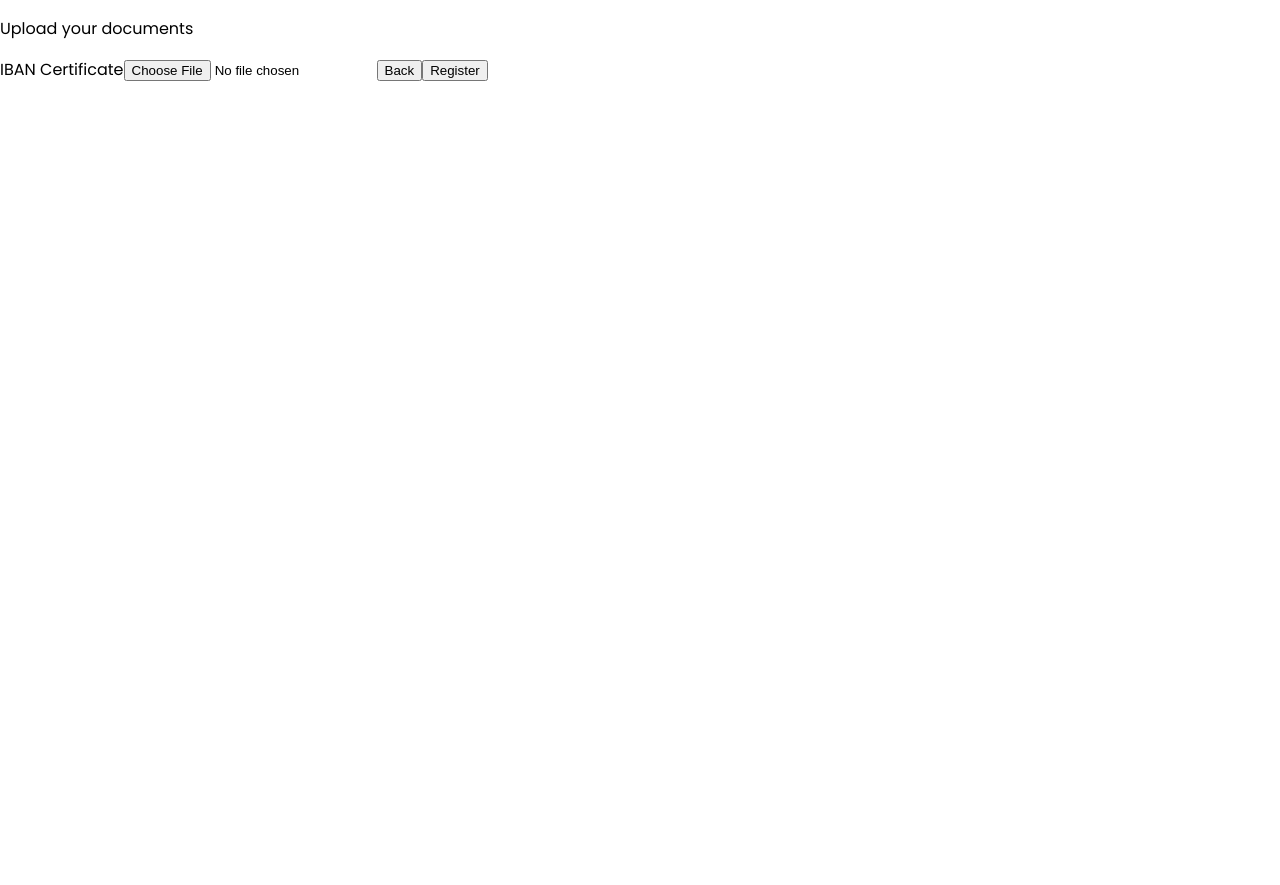
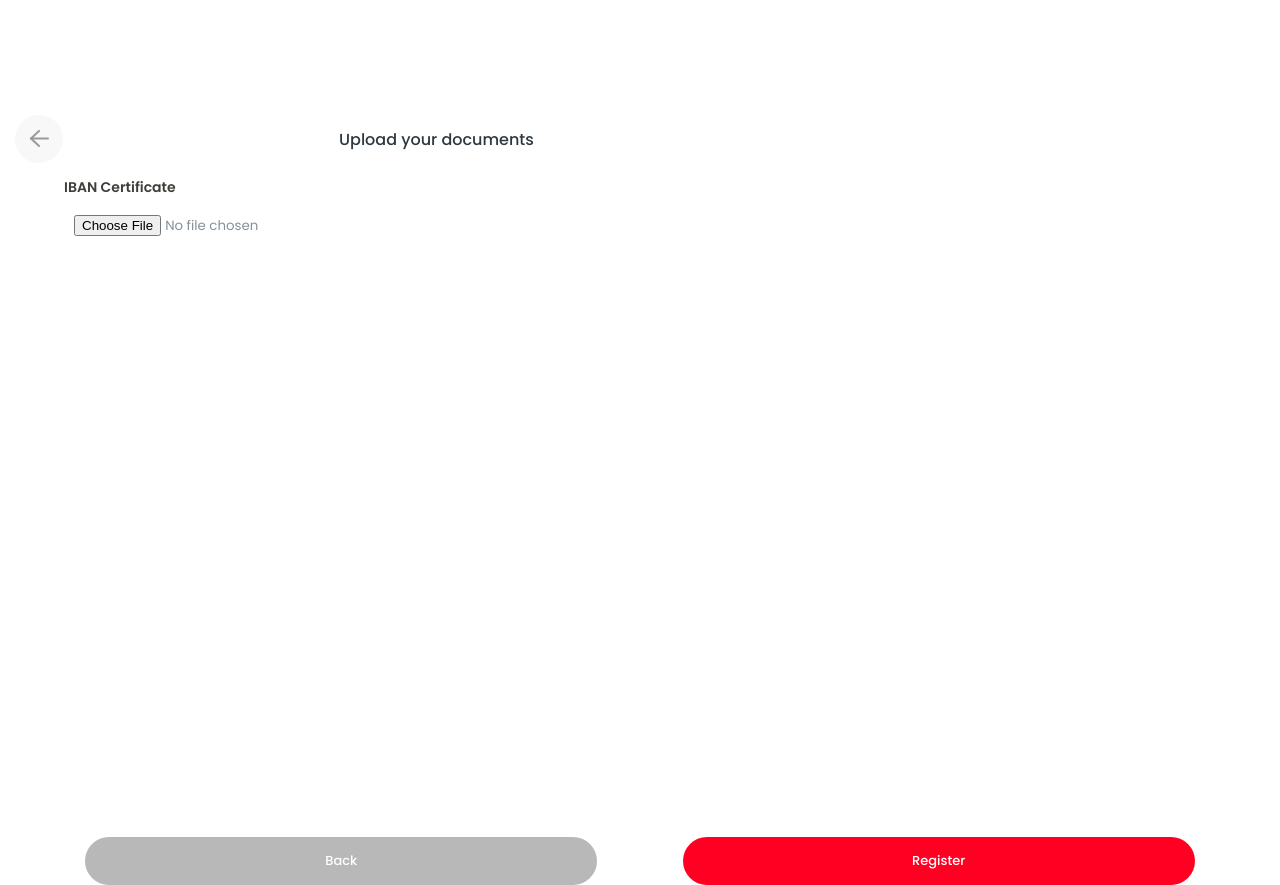
Before and after one commit to hussainmohd03/mazad-frontend, a React (Vite) app: page /verification in a window 1280 px wide. Before the commit the page ends 816 px from the top, so only its background shows below. Built offline with nearby package versions, Linux system fonts and the light colour scheme; no server answers; sample sign-in values are in the browser's storage.

Commit message:
verification pages styled

```diff
--- a/src/App.css
+++ b/src/App.css
@@ -383,6 +383,9 @@ input[type='text'] {
   height: 6vh;
   background-color: #ff0022;
   color: white;
+  font-weight: 450;
+  font-family: 'Poppins', sans-serif !important;
+  font-size: 13px;
 }
 
 .action-button:disabled {
@@ -2291,7 +2294,7 @@ input::-webkit-inner-spin-button {
 
 .sell-with-us-container {
   display: grid;
-  grid-template-rows: 4fr 1fr 1fr 1fr 1fr 1fr;
+  grid-template-rows: 4fr 1fr auto 1fr 1fr 1fr;
   height: 100vh;
   overflow-y: hidden;
 }
@@ -2300,8 +2303,15 @@ input::-webkit-inner-spin-button {
   height: 15%;
 }
 
+.feature h4 {
+  font-weight: 400;
+  margin-top: 0px;
+}
+
 .banner {
-  background-color: rgb(153, 148, 148);
+  background-image: url('/design-images/sell_page_image.png');
+  background-size: contain;
+  background-repeat: no-repeat;
   height: 100%;
 }
 
@@ -2315,6 +2325,7 @@ input::-webkit-inner-spin-button {
   justify-content: center;
   left: auto;
   align-items: center;
+  margin-top: 0px;
 }
 
 .ctn-action button {
@@ -2326,13 +2337,12 @@ input::-webkit-inner-spin-button {
 }
 .feature {
   display: flex;
-  justify-content: center;
   margin-left: 5%;
   align-items: center;
 }
 
 .sell-with-us-container h3 {
-  margin-left: 5%;
+  margin: 0 0 0 5%;
 }
 .feature p {
   margin-left: 5%;
@@ -2454,3 +2464,46 @@ input::-webkit-inner-spin-button {
   color: #303940;
   margin-left: 7%;
 }
+
+.sell-with-us-container h3 {
+  font-weight: 450;
+}
+
+.verification-page {
+  height: 100vh;
+  display: grid;
+  grid-template-rows: 1fr 11fr;
+}
+
+.button-sell-val-page {
+  margin-top:600px;
+  display: flex;
+  align-items: center;
+  justify-content: space-evenly;
+}
+
+
+.grey-back-button {
+  width: 40%;
+  border: none;
+  border-radius: 25px;
+  height: 6vh;
+  background-color: #b8b8b8;
+  color: white;
+  font-weight: 450;
+  font-family: 'Poppins', sans-serif !important;
+  font-size: 13px;
+}
+
+
+.red-forward-button {
+    width: 40%;
+  border: none;
+  border-radius: 25px;
+  height: 6vh;
+  background-color: #FF0022;
+  color: white;
+  font-weight: 450;
+  font-family: 'Poppins', sans-serif !important;
+  font-size: 13px;
+}
--- a/src/App.jsx
+++ b/src/App.jsx
@@ -1,75 +1,77 @@
-import "./App.css";
-import Client from "../services/api";
-import { Route, Routes, useNavigate } from "react-router-dom";
-import { useState, useContext } from "react";
-import Landing from "./pages/Landing";
-import Home from "./pages/Home";
-import Sell from "./pages/Sell";
-import Watchlist from "./pages/Watchlist";
-import Profile from "./pages/Profile";
-import Activity from "./pages/Activity";
-import SignUp from "./pages/SignUp";
-import SignIn from "./pages/SignIn";
-import ItemDetails from "./components/ItemDetails";
-import AdminSignUp from "./pages/AdminSignUp";
-import TopUp from "./pages/TopUp";
-import EditProfile from "./pages/EditProfile";
-import { useEffect } from "react";
-import { CheckSession } from "../services/Auth";
-import UserContext from "./context/UserContext";
-import ChangePassword from "./pages/ChangePassword";
-import CategorizedItems from "./components/CategorizedItems";
-import AdminListings from "./pages/AdminListings";
-import AdminSignIn from "./pages/AdminSignIn";
-import AdminListingDetails from "./pages/AdminListingDetails";
-import AdminDashboard from "./pages/AdminDashboard";
-import Notificiation from "./components/Notification";
-import Verification from "./pages/Verification";
-import { BASE_URL } from "../globals";
-import { io } from "socket.io-client";
-const socket = io("http://localhost:5045");
+import './App.css'
+import Client from '../services/api'
+import { Route, Routes, useNavigate } from 'react-router-dom'
+import { useState, useContext } from 'react'
+import Landing from './pages/Landing'
+import Home from './pages/Home'
+import Sell from './pages/Sell'
+import Watchlist from './pages/Watchlist'
+import Profile from './pages/Profile'
+import Activity from './pages/Activity'
+import SignUp from './pages/SignUp'
+import SignIn from './pages/SignIn'
+import ItemDetails from './components/ItemDetails'
+import AdminSignUp from './pages/AdminSignUp'
+import TopUp from './pages/TopUp'
+import EditProfile from './pages/EditProfile'
+import { useEffect } from 'react'
+import { CheckSession } from '../services/Auth'
+import UserContext from './context/UserContext'
+import ChangePassword from './pages/ChangePassword'
+import CategorizedItems from './components/CategorizedItems'
+import AdminListings from './pages/AdminListings'
+import AdminSignIn from './pages/AdminSignIn'
+import AdminListingDetails from './pages/AdminListingDetails'
+import AdminDashboard from './pages/AdminDashboard'
+import Notificiation from './components/Notification'
+import Verification from './pages/Verification'
+import Transaction from './pages/Transaction'
+import { BASE_URL } from '../globals'
+import { io } from 'socket.io-client'
+const socket = io('http://localhost:5045')
 
 const App = () => {
-  const navigate = useNavigate();
-  const { user, setUser } = useContext(UserContext);
-  const [financialData, setFinancialData] = useState({});
-  const [notification, setNotification] = useState("");
+  const navigate = useNavigate()
+  const { user, setUser } = useContext(UserContext)
+  const [financialData, setFinancialData] = useState({})
+  const [notification, setNotification] = useState('')
+  const [verification, setVerification] = useState(false)
 
   const checkToken = async () => {
-    const user = await CheckSession();
-    setUser(user);
-  };
+    const user = await CheckSession()
+    setUser(user)
+  }
 
   useEffect(() => {
-    const token = localStorage.getItem("token");
+    const token = localStorage.getItem('token')
     if (token) {
-      checkToken();
+      checkToken()
     } else {
-      navigate("/");
+      navigate('/')
     }
-  }, []);
+  }, [])
 
   useEffect(() => {
     if (user.id) {
-      socket.emit("joinUser", user.id);
-      socket.on("notify", (notif) => {
-        setNotification(notif);
-      });
+      socket.emit('joinUser', user.id)
+      socket.on('notify', (notif) => {
+        setNotification(notif)
+      })
     }
-  }, [notification, socket, user]);
+  }, [notification, socket, user])
 
   const handleLogOut = () => {
-    setUser(null);
-    localStorage.clear();
-    navigate("/sign-in");
-  };
+    setUser(null)
+    localStorage.clear()
+    navigate('/sign-in')
+  }
 
   const handleDeleteAccount = async () => {
-    await Client.delete(`${BASE_URL}/users/me`);
-    setUser(null);
-    localStorage.clear();
-    navigate("/sign-in");
-  };
+    await Client.delete(`${BASE_URL}/users/me`)
+    setUser(null)
+    localStorage.clear()
+    navigate('/sign-in')
+  }
 
   return (
     <>
@@ -86,7 +88,15 @@ const App = () => {
       <Routes>
         <Route path="/" element={<Landing />} />
         <Route path="/home" element={<Home />} />
-        <Route path="/sell" element={<Sell />} />
+        <Route
+          path="/sell"
+          element={
+            <Sell
+              setVerification={setVerification}
+              verification={verification}
+            />
+          }
+        />
         <Route
           path="/watchlist"
           element={
@@ -138,10 +148,19 @@ const App = () => {
           }
         />
         <Route path="/category/:name" element={<CategorizedItems />} />
-        <Route path="/verification" element={<Verification />} />
+        <Route
+          path="/verification"
+          element={
+            <Verification
+              setVerification={setVerification}
+              verification={verification}
+            />
+          }
+        />
+        <Route path="/transaction-history" element={<Transaction />} />
       </Routes>
     </>
-  );
-};
+  )
+}
 
-export default App;
+export default App
--- a/src/components/AuctionBox.jsx
+++ b/src/components/AuctionBox.jsx
@@ -64,8 +64,9 @@ const AuctionBox = ({ auction, activeButton }) => {
           className="auction-box-item-image"
         />
         <div className="auction-box-description">
-          <p className="primary-text">{auction.item.name}</p>
-          <p className="secondary-text">{auction.item.category}</p>
+          {console.log(auction)}
+          <p className="primary-text">{auction.itemId.name}</p>
+          <p className="secondary-text">{auction.itemId.category}</p>
         </div>
       </div>
       <div className="auction-box-footer">
--- a/src/components/ItemDetails.jsx
+++ b/src/components/ItemDetails.jsx
@@ -155,7 +155,7 @@ const ItemDetails = () => {
       </div>
       <div className="item-page-body">
         <div className="item-images-container">
-          <img src="/items/watch.webp" alt="item-image" />
+        <img src={`${BASE_URL}/${auction.auction.itemId.images[0]}`} alt="item-image" />
         </div>
         <div className="item-details">
           <p>Lot ID # {auction.auction.itemId?._id}</p>
--- a/src/pages/Verification.jsx
+++ b/src/pages/Verification.jsx
@@ -1,22 +1,46 @@
 import Client from '../../services/api'
 import { useNavigate } from 'react-router-dom'
-const Verification = () => {
+const Verification = ({ verification, setVerification }) => {
   const navigate = useNavigate()
+
   const handleSubmit = async (e) => {
     e.preventDefault()
+    console.log('in handle submit')
     const response = await Client.put(`/users/me`, { verified: true })
-    console.log(response)
+    console.log('submitted response', response)
+    setVerification(true)
+    navigate('/sell')
   }
+
   return (
     <>
-      <p>Upload your documents</p>
-      {/* <p>IBAN Certificate </p> */}
-      <form action="" enctype="multipart/form-data" onSubmit={handleSubmit}>
-        <label htmlFor="iban-certificate">IBAN Certificate</label>
-        <input type="file" />
-        <button onClick={() => navigate(-1)}>Back</button>
-        <button type="submit">Register</button>
-      </form>
+      <div className="verification-page">
+        <div className="change-pass-header-container">
+          <img
+            onClick={() => navigate(-1)}
+            src="/design-images/back-arrow-with-circle.svg"
+            alt="back"
+          />
+          <div className="change-pass-header">Upload your documents</div>
+        </div>
+
+        <form action="" encType="multipart/form-data" onSubmit={handleSubmit}>
+          <p className="less-tiny-header">
+            <label htmlFor="iban-certificate">IBAN Certificate</label>
+          </p>
+
+          <input type="file" className="input-field side-indentation" required/>
+          <div className="button-sell-val-page">
+            {' '}
+            <button className="grey-back-button" onClick={() => navigate(-1)}>
+              Back
+            </button>
+            <button className="red-forward-button" type="submit">
+              Register
+            </button>
+          </div>
+        </form>
+      </div>
     </>
   )
 }
```
Also changed, not shown: src/pages/Sell.jsx (+21 -45 lines), public/design-images/loading.svg (added), public/design-images/sell_page_image.png (added).
